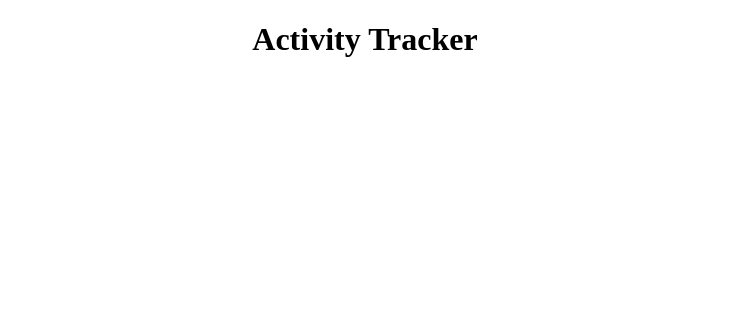
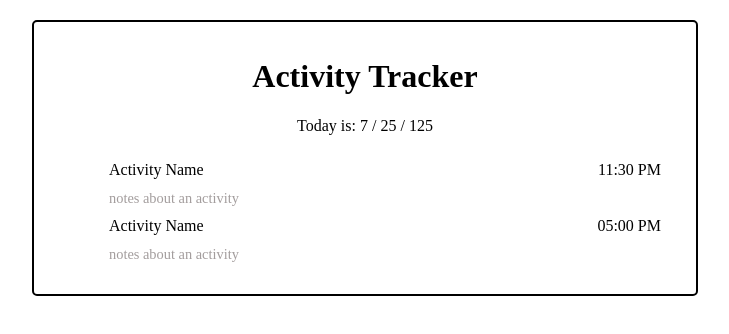
Before and after one commit to Nicolas-Clocksin/Activity-Tracker, a React (Vite) app in the folder activity-tracker/: page / in a window 1280 px wide. Shown: the top 334 px of the page, without its empty margins (275-1004 px from the left). Built offline with nearby package versions, Linux system fonts and the light colour scheme.

Commit message:
feat: created a default activity to create a time list of the current activities

```diff
--- a/activity-tracker/src/ActivityList.jsx
+++ b/activity-tracker/src/ActivityList.jsx
@@ -1,11 +1,41 @@
 import React, { useState } from 'react'
 
 function ActivityList(){
-    const [activities, setActivities]= useState([]);
-
+    const timestamp = Date.now();
+    const dateObject = new Date(timestamp);
+    const [activities, setActivities]= useState([
+        {
+            name: 'Activity Name',
+            day: new Date().getDay(),
+            year: new Date().getFullYear(),
+            month: new Date().getMonth() + 1,
+            time: dateObject.toLocaleTimeString([], { hour: '2-digit', minute: '2-digit' }),
+            notes: 'notes about an activity'
+        },
+        {
+            name: 'Activity Name',
+            day: new Date().getDay(),
+            year: new Date().getFullYear(),
+            month: new Date().getMonth() + 1,
+            time: '05:00 PM',
+            notes: 'notes about an activity'
+        }
+    ]);
     return(
         <div>
+            <ul>
+                {
 
+                activities.map((activity, index)=>
+                    <li className="activity-item" key={index}>
+                        <div className='activity-row'>
+                            <span className='activity-name'>{activity.name} </span>
+                            <span className='activity-time'>{activity.time}</span>
+                        </div>
+                        <span className='activity-notes'>{activity.notes}</span>
+                    </li>
+                )}
+            </ul>
         </div>
     )
 }
--- a/activity-tracker/src/App.jsx
+++ b/activity-tracker/src/App.jsx
@@ -2,7 +2,7 @@ import ActivityList from './ActivityList';
 import Header from './Header'
 function App() {
   return(
-    <div>
+    <div className='activity-tracker-container'>
     <Header />
     <ActivityList />
     </div>
--- a/activity-tracker/src/Header.jsx
+++ b/activity-tracker/src/Header.jsx
@@ -1,7 +1,12 @@
 function Header(){
+    const currentDate = new Date(Date.now());
+    const currentYear = currentDate.getYear();
+    const currentMonth = currentDate.getMonth() + 1;
+    const currentDay = currentDate.getDate();
     return(
     <header className="header">
         <h1>Activity Tracker</h1>
+        <p>Today is: {currentMonth} / {currentDay} / {currentYear} </p>
     </header>
     );
 }
--- a/activity-tracker/src/index.css
+++ b/activity-tracker/src/index.css
@@ -1,4 +1,36 @@
-.header{
+.activity-tracker-container{
   text-align: center;
   font-family: 'Times New Roman', Times, serif;
+  margin: 20px auto;
+  padding: 15px;
+  width: 50%;
+  border: 2px solid black;
+  border-radius: 5px;
+  align-items: center;
+  justify-content: center;
 }
+.activity-row{
+ display: flex;
+ justify-content: space-between;
+ padding: 10px 10px;
+}
+.activity-item{
+  text-align: left;
+}
+.activity-name{
+  text-align: left;
+  margin-left: 10px;
+}
+.activity-time{
+  text-align: right;
+  margin-right: 10px;
+}
+.activity-notes {
+  font-size: 0.9em;
+  color: #a39d9d;
+  text-align: left;
+  padding-left: 20px;
+}
+ul{
+  list-style-type: none;
+}
```
